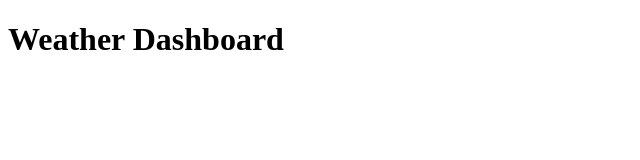
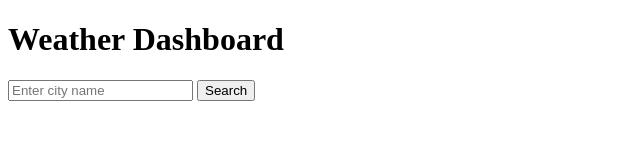
Before and after one commit to itsamish01/Weather-Dashboard, a plain HTML site: page index.html in a window 1280 px wide. Shown: the whole page, without its empty margins (0-640 px from the left). Drawn offline with Linux system fonts and the light colour scheme.

Commit message:
working on html

```diff
--- a/index.html
+++ b/index.html
@@ -4,9 +4,14 @@
     <meta charset="UTF-8">
     <meta http-equiv="X-UA-Compatible" content="IE=edge">
     <meta name="viewport" content="width=device-width, initial-scale=1.0">
-    <title>Weather Dashboard</title>
+    <title>WEATHER APP</title>
+    <link rel="stylesheet" href="style.css">
 </head>
 <body>
-    <h1> Weather Dashboard</h1>
-</body>
-</html>
+    <div class="header">
+        <h1>Weather Dashboard</h1>
+        <div>
+            <input type="text" name="" id="input" placeholder="Enter city name">
+            <button id="search" onclick="searchByCity()">Search</button></input>
+        </div>
+    </div>
```
